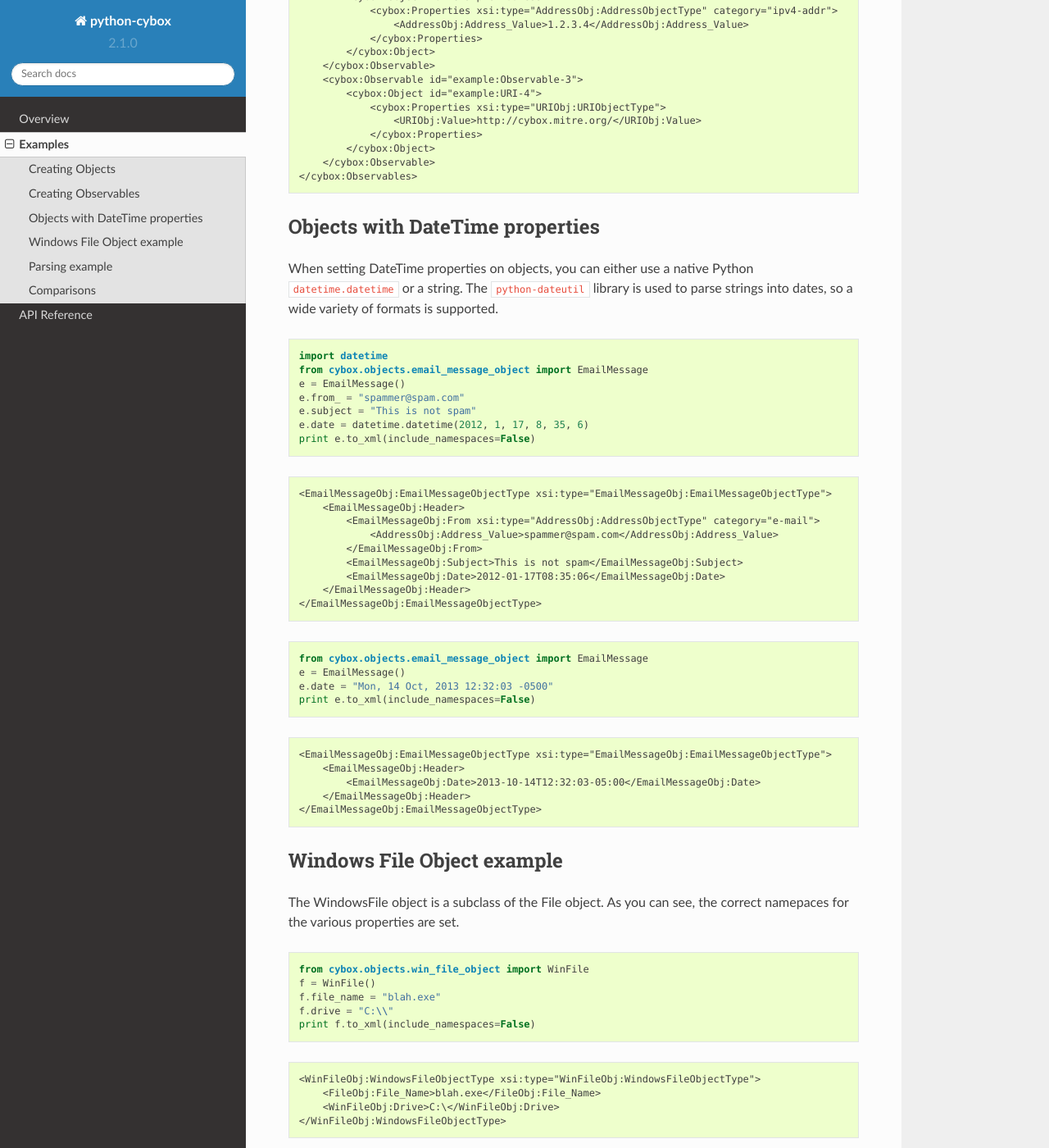
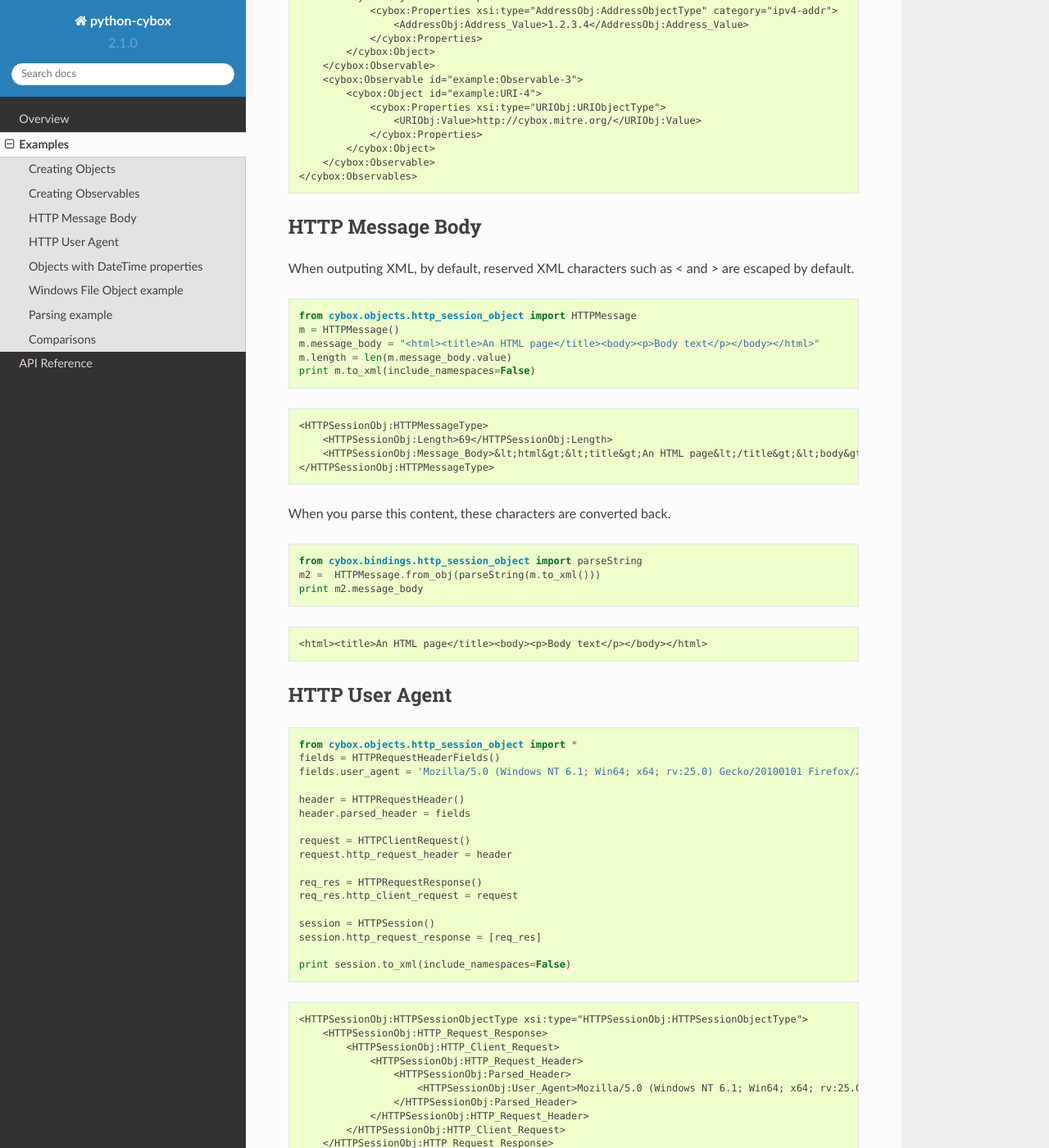
Before and after one commit to CybOXProject/python-cybox, a Sphinx documentation site: the page built from docs/examples.rst, in a window 1280 px wide and 1400 px high, scrolled down 2075 px. Shown: the whole window at 82% size. Built offline with Sphinx 7.4.7 and the Read the Docs theme 2.0.0, drawn with Linux system fonts in a browser that asks for light colours; some of the changed text lies outside the part shown.

Commit message:
Add HTTP examples

```diff
--- a/docs/examples.rst
+++ b/docs/examples.rst
@@ -126,6 +126,80 @@ can pass them as a list to the Observables constructor.
     </cybox:Observables>
 
 
+HTTP Message Body
+-----------------
+
+When outputing XML, by default, reserved XML characters such as < and > are
+escaped by default.
+
+.. testcode::
+
+    from cybox.objects.http_session_object import HTTPMessage
+    m = HTTPMessage()
+    m.message_body = "<html><title>An HTML page</title><body><p>Body text</p></body></html>"
+    m.length = len(m.message_body.value)
+    print m.to_xml(include_namespaces=False)
+
+.. testoutput::
+
+    <HTTPSessionObj:HTTPMessageType>
+        <HTTPSessionObj:Length>69</HTTPSessionObj:Length>
+        <HTTPSessionObj:Message_Body>&lt;html&gt;&lt;title&gt;An HTML page&lt;/title&gt;&lt;body&gt;&lt;p&gt;Body text&lt;/p&gt;&lt;/body&gt;&lt;/html&gt;</HTTPSessionObj:Message_Body>
+    </HTTPSessionObj:HTTPMessageType>
+
+
+When you parse this content, these characters are converted back.
+
+.. testcode::
+
+    from cybox.bindings.http_session_object import parseString
+    m2 =  HTTPMessage.from_obj(parseString(m.to_xml()))
+    print m2.message_body
+
+.. testoutput::
+
+    <html><title>An HTML page</title><body><p>Body text</p></body></html>
+
+
+
+HTTP User Agent
+---------------
+
+.. testcode::
+
+    from cybox.objects.http_session_object import *
+    fields = HTTPRequestHeaderFields()
+    fields.user_agent = 'Mozilla/5.0 (Windows NT 6.1; Win64; x64; rv:25.0) Gecko/20100101 Firefox/25.0'
+
+    header = HTTPRequestHeader()
+    header.parsed_header = fields
+
+    request = HTTPClientRequest()
+    request.http_request_header = header
+
+    req_res = HTTPRequestResponse()
+    req_res.http_client_request = request
+
+    session = HTTPSession()
+    session.http_request_response = [req_res]
+
+    print session.to_xml(include_namespaces=False)
+
+.. testoutput::
+
+    <HTTPSessionObj:HTTPSessionObjectType xsi:type="HTTPSessionObj:HTTPSessionObjectType">
+        <HTTPSessionObj:HTTP_Request_Response>
+            <HTTPSessionObj:HTTP_Client_Request>
+                <HTTPSessionObj:HTTP_Request_Header>
+                    <HTTPSessionObj:Parsed_Header>
+                        <HTTPSessionObj:User_Agent>Mozilla/5.0 (Windows NT 6.1; Win64; x64; rv:25.0) Gecko/20100101 Firefox/25.0</HTTPSessionObj:User_Agent>
+                    </HTTPSessionObj:Parsed_Header>
+                </HTTPSessionObj:HTTP_Request_Header>
+            </HTTPSessionObj:HTTP_Client_Request>
+        </HTTPSessionObj:HTTP_Request_Response>
+    </HTTPSessionObj:HTTPSessionObjectType>
+
+
 Objects with DateTime properties
 --------------------------------
 When setting DateTime properties on objects, you can either use a native Python
```
